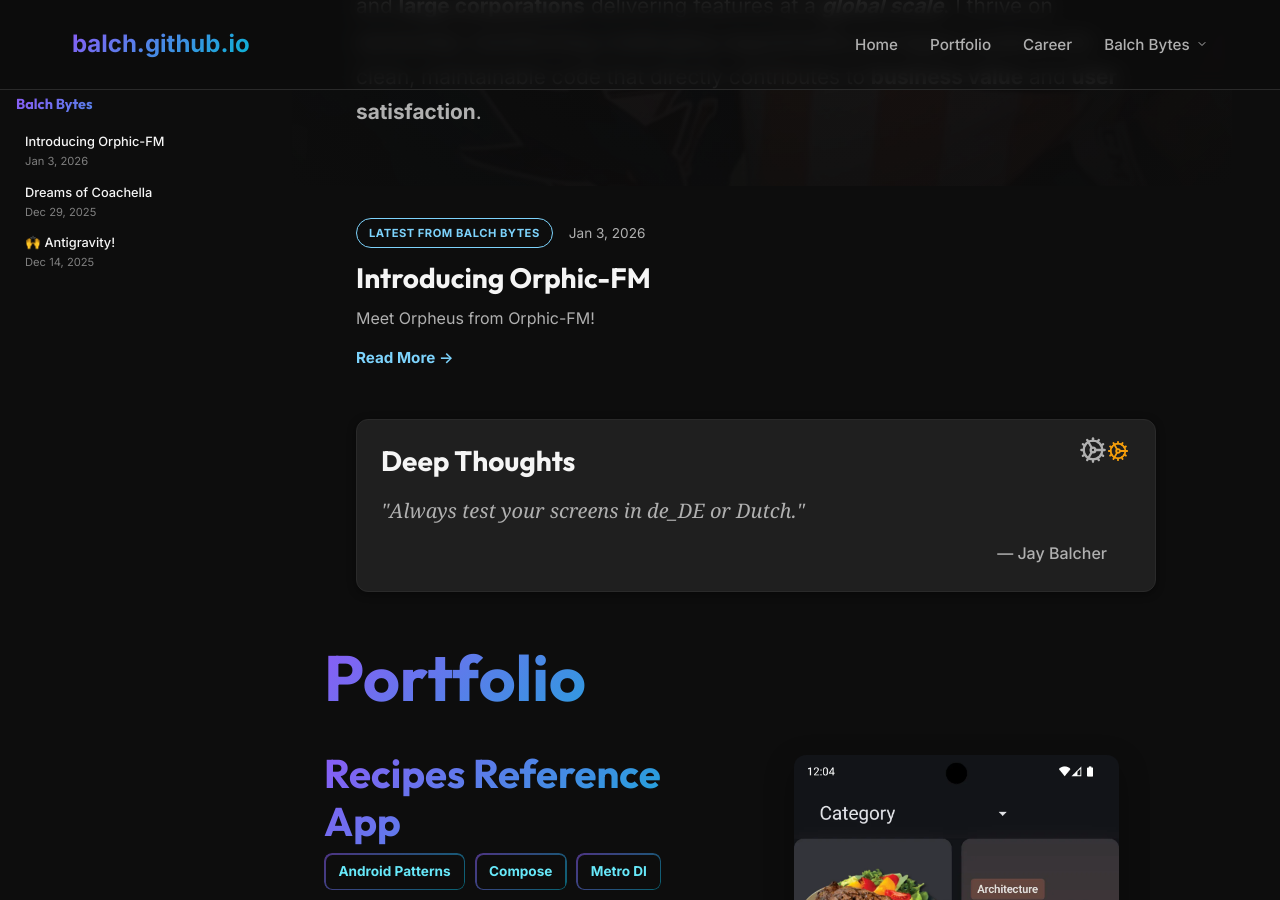
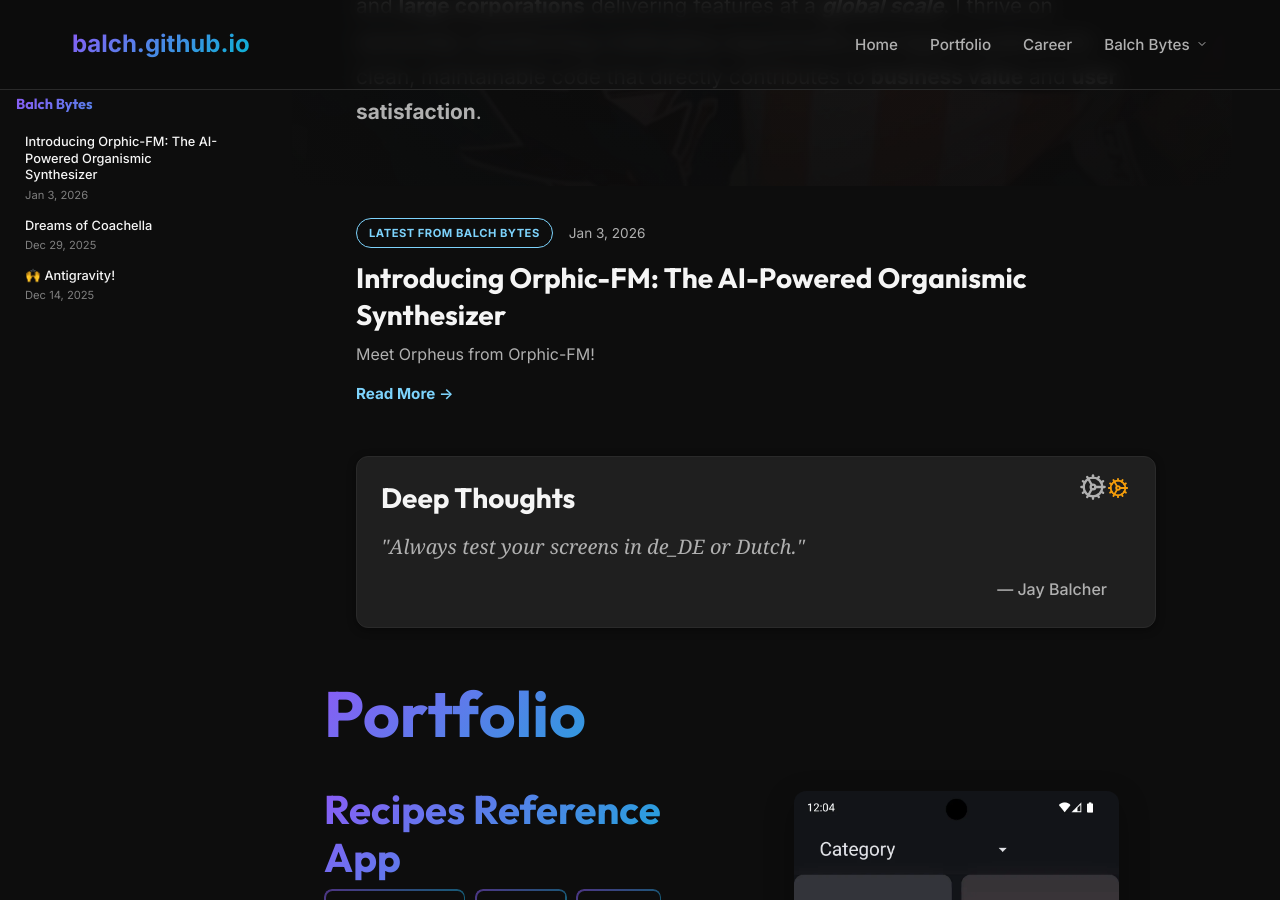
Before and after one commit to balch/balch.github.io, a Jekyll site: the page built from index.md, in a window 1280 px wide and 900 px high, scrolled down 804 px. Built offline with Jekyll 4.4.1, drawn with Linux system fonts in a browser that asks for light colours.

Commit message:
feat: add Open Graph image dimensions to default layout and update post title.

```diff
--- a/_layouts/default.html
+++ b/_layouts/default.html
@@ -28,6 +28,8 @@
   <meta property="og:locale" content="en_US">
   <meta property="og:image" content="{{ og_image }}">
   <meta property="og:image:alt" content="{{ page.title | default: site.title }}">
+  <meta property="og:image:width" content="1200">
+  <meta property="og:image:height" content="627">
   {% if page.layout == 'post' %}
     <meta property="article:published_time" content="{{ page.date | date_to_xmlschema }}">
     <meta property="article:author" content="https://linkedin.com/in/{{ site.social.linkedin }}">
--- a/_posts/2026-01-03-hello_orpheus-fm.md
+++ b/_posts/2026-01-03-hello_orpheus-fm.md
@@ -1,6 +1,6 @@
 ---
 layout: post
-title:  "Introducing Orphic-FM"
+title:  "Introducing Orphic-FM: The AI-Powered Organismic Synthesizer"
 date:   2026-01-03 12:00:00 -0800
 image: /assets/images/posts/2026-01-03-hello_orpheus-fm/social_card.png
 description: "Meet Orpheus, the AI-powered persona of Orphic-FM - a Synth FM Software Emulator built with Kotlin/Compose Multiplatform."
```
